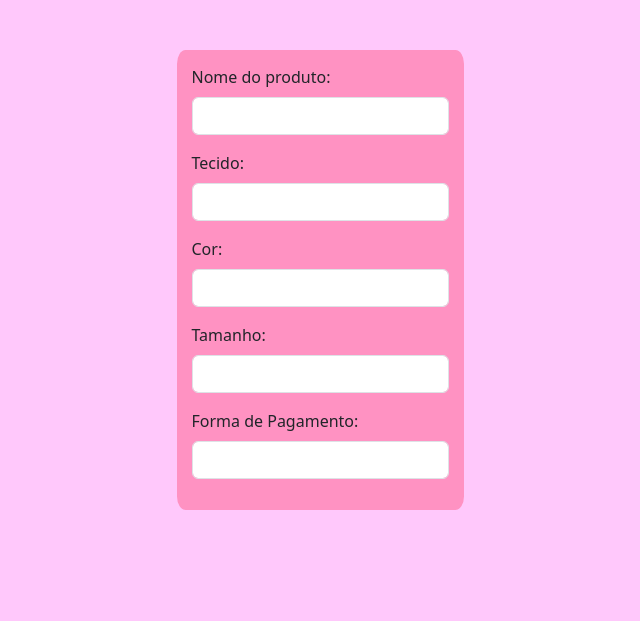
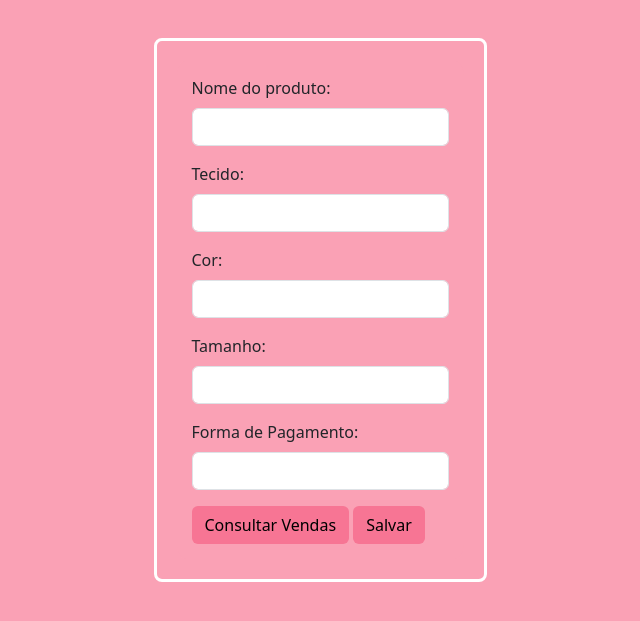
Before and after one commit to Gabr1elaugus700/Sistema-de-Controle-de-Vendas, a PHP site: page /public/main.php in a window 1280 px wide. Shown: the top 621 px of the page, without its empty margins (320-960 px from the left). Run offline with PHP 8.4, Linux system fonts and the light colour scheme.

Commit message:
Alterações

```diff
--- a/public/main.php
+++ b/public/main.php
@@ -39,6 +39,10 @@
                     <label class="form-label">Forma de Pagamento:</label>
                     <input class="form-control" id="modoPag">
                 </div>
+                <div class="botoes">
+                    <button type="button" class="btn botoes" style="background-color: #f77594; color: black" >Consultar Vendas</button>
+                    <button type="button" class="btn botoes" style="background-color: #f77594; color: black" >Salvar</button>
+                </div>
             </div>
         </form>
     </div>
--- a/style/main.css
+++ b/style/main.css
@@ -1,6 +1,6 @@
 .body{
     display: flex;
-    background-color:  #ffc8fb;
+    background-color:  #faa1b5;
 }
 
 .divForm{
@@ -9,21 +9,26 @@
     width: 100%;
     justify-content: center;
     align-items: center;
+    padding-top: 3%;
 }
 
 .form{
     height:100%;
     right: 100%;
     display: flex;
-    padding: 50px;
-    border-radius: 15%;
+    padding: 20px;
+    border-radius: 8px;
+    border: 3px solid rgb(255, 255, 255);
 }
 
 .formulario{
     height: 100%;
     right: 100%;
-    background-color: #ff92c2;
+    background-color: #faa1b5;
     padding: 15px;
     border-radius: 3%;
-    border: #595758;
 }
+
+.botoes{
+    color:  #FFEEF2;
+}
```
Also changed, not shown: include/insertVendas.php (added, +22 -0 lines).
